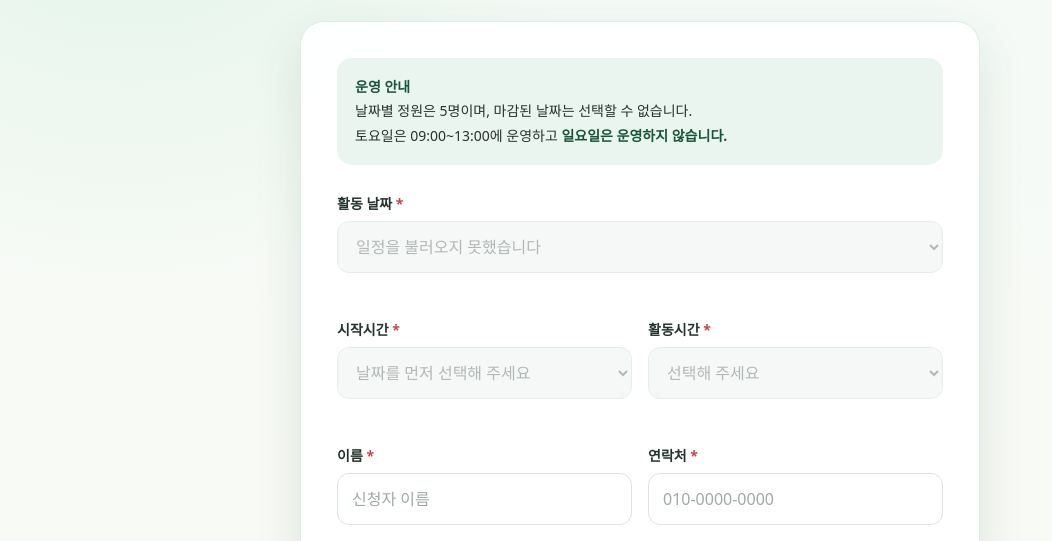
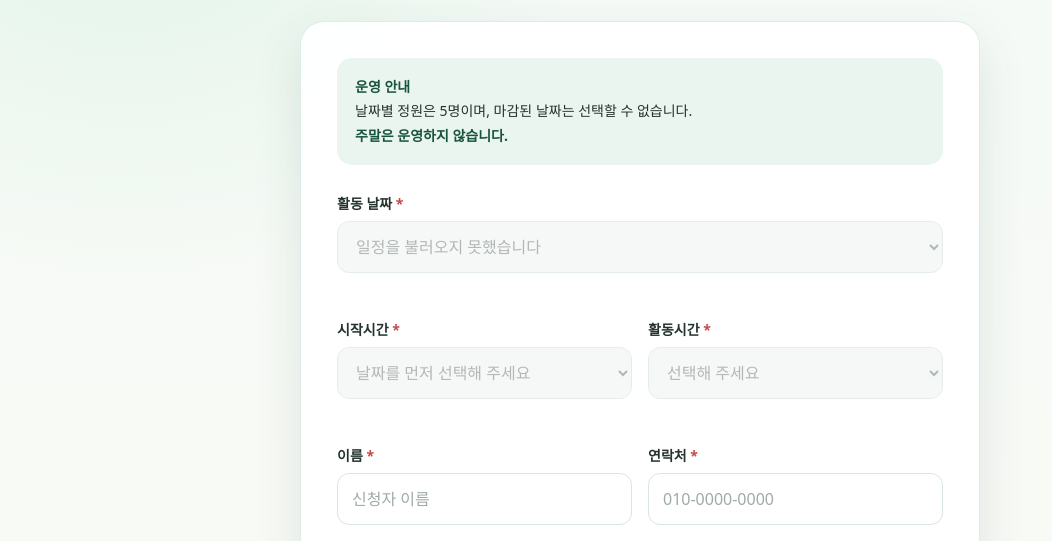
Before and after one commit to gongreung0520-sudo/gongreung-plogging, a plain HTML site: page index.html in a window 1280 px wide. Shown: the part 199-740 px from the top of the page, without its empty margins (0-1052 px from the left). Drawn offline with Linux system fonts and the light colour scheme.

Commit message:
Update index.html

```diff
--- a/index.html
+++ b/index.html
@@ -278,8 +278,7 @@
       <div class="notice">
         <strong>운영 안내</strong><br>
         날짜별 정원은 5명이며, 마감된 날짜는 선택할 수 없습니다.<br>
-        토요일은 09:00~13:00에 운영하고
-        <strong>일요일은 운영하지 않습니다.</strong>
+        <strong>주말은 운영하지 않습니다.</strong>
       </div>
 
       <form
```
